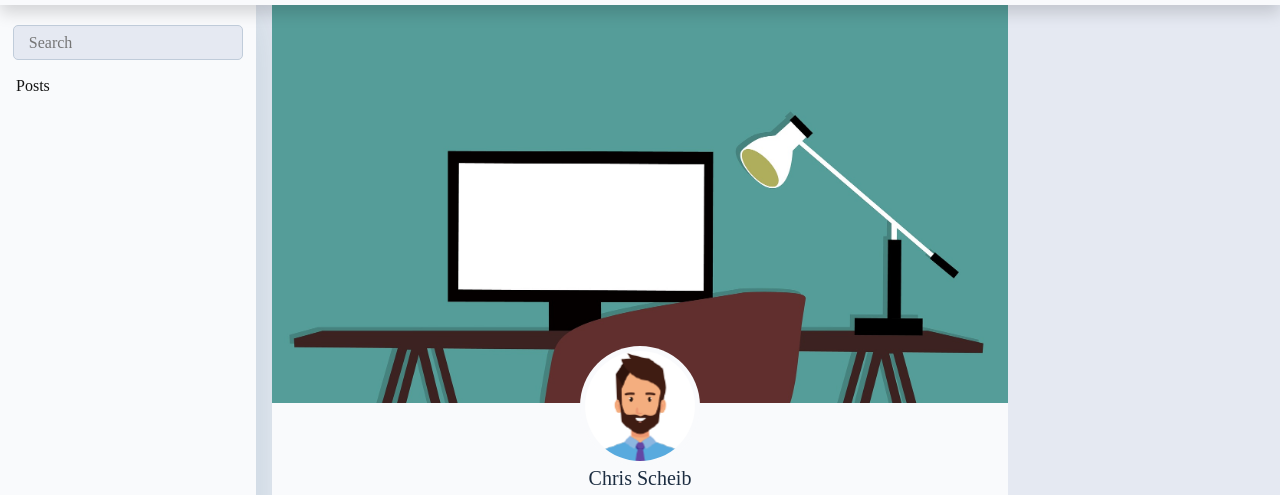
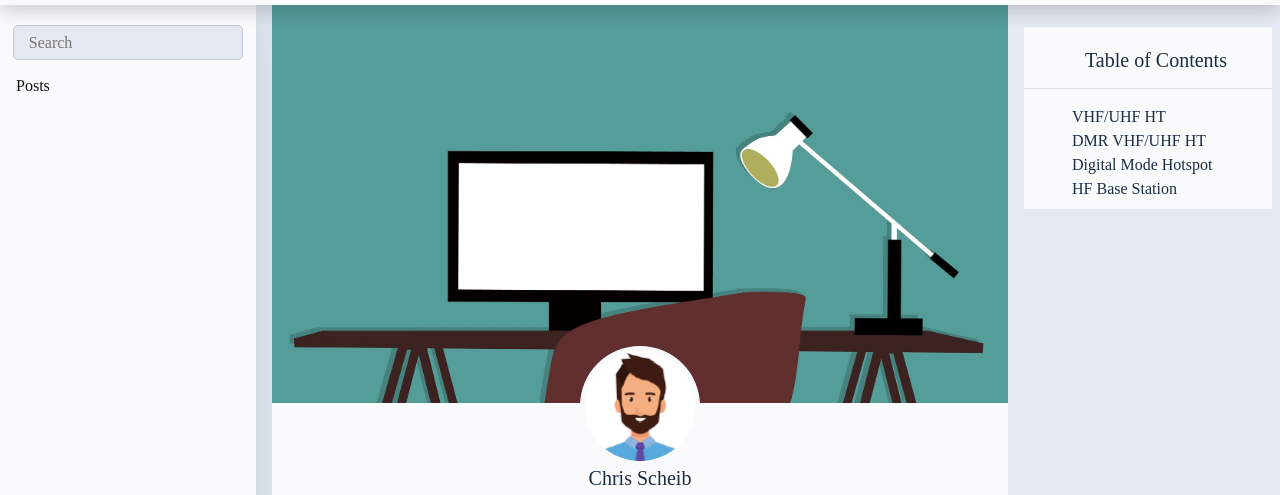
Before and after one commit to cscheib/cscheib.github.io, a plain HTML site: page radio/index.html in a window 1280 px wide. Shown: the part 45-540 px from the top of the page. Drawn offline with nearby package versions, Linux system fonts and the light colour scheme; a web font is replaced by a local one.

Commit message:
deploy: cscheib/scheib_io@4f741c25342e5cac96afb8cdb49ca434769e845a

```diff
--- a/radio/index.html
+++ b/radio/index.html
@@ -89,7 +89,7 @@ Nagoya NA-771</p>
 MFJ-1982HP, END FED, 1/2 WAVE, 80-10M, 800W</p>
 </div>
 <div class=btn-improve-page>
-<a href=https://github.com/hugo-toha/hugo-toha.github.io/edit//content/radio.md title="Improve this page" target=_blank rel=noopener>
+<a href=https://github.com/cscheib/scheib_io//edit//content/radio.md title="Improve this page" target=_blank rel=noopener>
 <i class="fas fa-code-branch"></i>
 Improve this page
 </a>
@@ -104,6 +104,28 @@ Improve this page
 <a id=scroll-to-top class=btn><i class="fas fa-chevron-circle-up"></i></a>
 </section>
 <section class=toc-section id=toc-section>
+<div class=toc-holder>
+<h5 class="text-center pl-3">Table of Contents</h5>
+<hr>
+<div class=toc>
+<nav id=TableOfContents>
+<ul>
+<li>
+<ul>
+<li>
+<ul>
+<li><a href=#vhfuhf-ht>VHF/UHF HT</a></li>
+<li><a href=#dmr-vhfuhf-ht>DMR VHF/UHF HT</a></li>
+<li><a href=#digital-mode-hotspot>Digital Mode Hotspot</a></li>
+<li><a href=#hf-base-station>HF Base Station</a></li>
+</ul>
+</li>
+</ul>
+</li>
+</ul>
+</nav>
+</div>
+</div>
 </section>
 </div>
 <footer class="container-fluid text-center align-content-center footer pb-2">
```
Also changed, not shown: contact/index.html (+8 -1 lines), index.html (+3 -0 lines).
